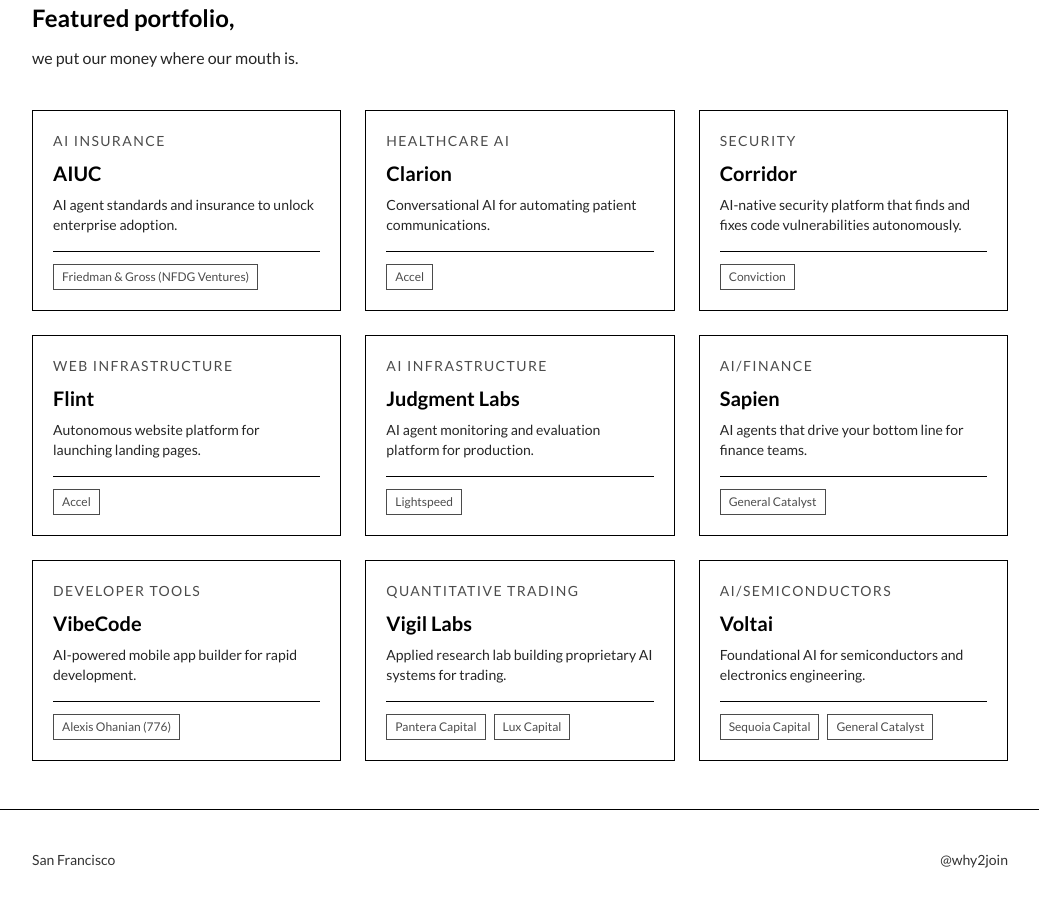
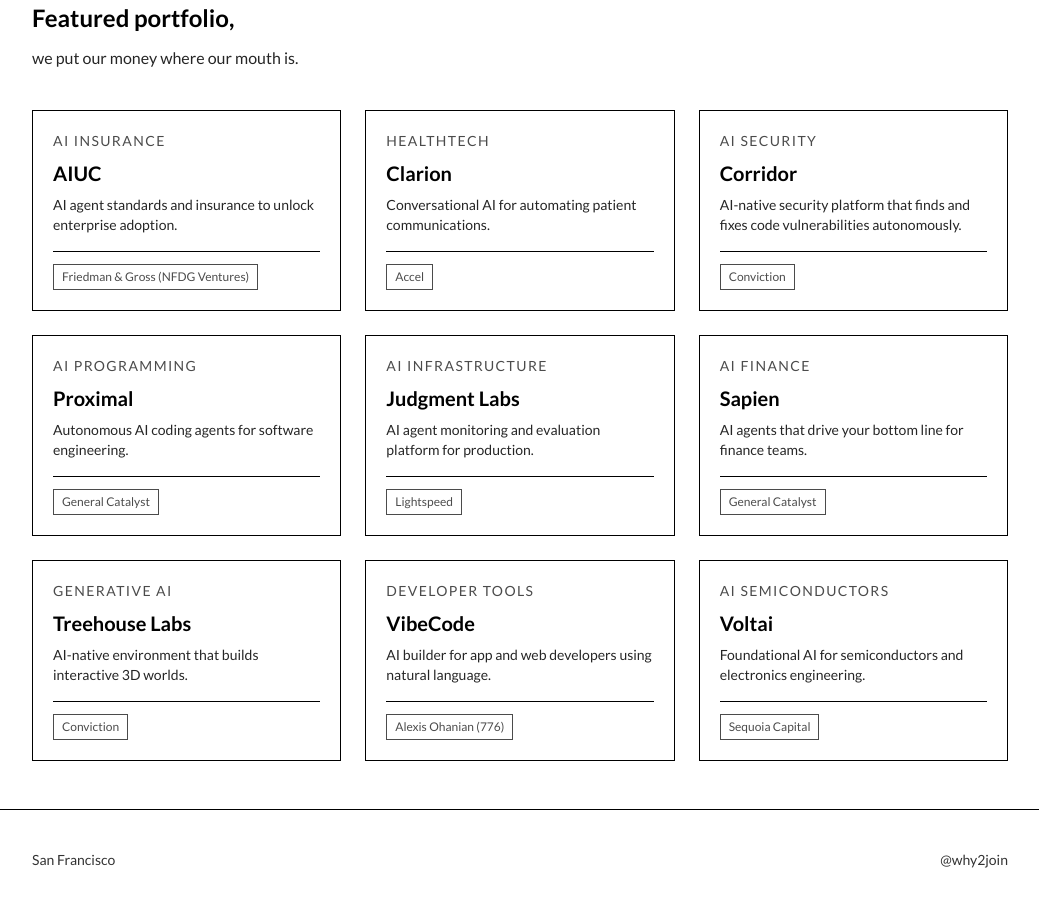
Before and after one commit to seankohli42-ctrl/Why-You-Should-Join, a Next.js app: page / in a window 1280 px wide. Shown: the part 1240-2146 px from the top of the page, without its empty margins (120-1159 px from the left). Built offline with nearby package versions, Linux system fonts and the light colour scheme.

Commit message:
Add files via upload
Replace page.tsx

```diff
--- a/src/app/page.tsx
+++ b/src/app/page.tsx
@@ -17,14 +17,14 @@
 
 const companies: Company[] = [
   { name: "AIUC", sector: "AI Insurance", blurb: "AI agent standards and insurance to unlock enterprise adoption.", url: "https://aiuc.com", vcs: [{ name: "Friedman & Gross (NFDG Ventures)", url: "https://nat.org" }] },
-  { name: "Clarion", sector: "Healthcare AI", blurb: "Conversational AI for automating patient communications.", url: "https://www.clarionhealth.com", vcs: [{ name: "Accel", url: "https://www.accel.com" }] },
-  { name: "Corridor", sector: "Security", blurb: "AI-native security platform that finds and fixes code vulnerabilities autonomously.", url: "https://corridor.dev", vcs: [{ name: "Conviction", url: "https://www.conviction.com" }] },
-  { name: "Flint", sector: "Web Infrastructure", blurb: "Autonomous website platform for launching landing pages.", url: "https://www.tryflint.com", vcs: [{ name: "Accel", url: "https://www.accel.com" }] },
+  { name: "Clarion", sector: "HEALTHTECH", blurb: "Conversational AI for automating patient communications.", url: "https://www.clarionhealth.com", vcs: [{ name: "Accel", url: "https://www.accel.com" }] },
+  { name: "Corridor", sector: "AI SECURITY", blurb: "AI-native security platform that finds and fixes code vulnerabilities autonomously.", url: "https://corridor.dev", vcs: [{ name: "Conviction", url: "https://www.conviction.com" }] },
+  { name: "Proximal", sector: "AI Programming", blurb: "Autonomous AI coding agents for software engineering.", url: "https://proximal.ai", vcs: [{ name: "General Catalyst", url: "https://www.generalcatalyst.com" }] },
   { name: "Judgment Labs", sector: "AI Infrastructure", blurb: "AI agent monitoring and evaluation platform for production.", url: "https://judgmentlabs.ai", vcs: [{ name: "Lightspeed", url: "https://lsvp.com" }] },
-  { name: "Sapien", sector: "AI/Finance", blurb: "AI agents that drive your bottom line for finance teams.", url: "https://www.getsapien.com/", vcs: [{ name: "General Catalyst", url: "https://www.generalcatalyst.com" }] },
-  { name: "VibeCode", sector: "Developer Tools", blurb: "AI-powered mobile app builder for rapid development.", url: "https://www.vibecodeapp.com/", vcs: [{ name: "Alexis Ohanian (776)", url: "https://sevensevensix.com" }] },
-  { name: "Vigil Labs", sector: "Quantitative Trading", blurb: "Applied research lab building proprietary AI systems for trading.", url: "https://vigillabs.ai", vcs: [{ name: "Pantera Capital", url: "https://panteracapital.com" }, { name: "Lux Capital", url: "https://www.luxcapital.com" }] },
-  { name: "Voltai", sector: "AI/Semiconductors", blurb: "Foundational AI for semiconductors and electronics engineering.", url: "https://www.voltai.com", vcs: [{ name: "Sequoia Capital", url: "https://www.sequoiacap.com" }, { name: "General Catalyst", url: "https://www.generalcatalyst.com" }] },
+  { name: "Sapien", sector: "AI Finance", blurb: "AI agents that drive your bottom line for finance teams.", url: "https://www.getsapien.com/", vcs: [{ name: "General Catalyst", url: "https://www.generalcatalyst.com" }] },
+  { name: "Treehouse Labs", sector: "Generative AI", blurb: "AI-native environment that builds interactive 3D worlds.", url: "https://treehouselabs.ai", vcs: [{ name: "Conviction", url: "https://www.conviction.com" }] },
+  { name: "VibeCode", sector: "Developer Tools", blurb: "AI builder for app and web developers using natural language.", url: "https://www.vibecodeapp.com/", vcs: [{ name: "Alexis Ohanian (776)", url: "https://sevensevensix.com" }] },
+  { name: "Voltai", sector: "AI Semiconductors", blurb: "Foundational AI for semiconductors and electronics engineering.", url: "https://www.voltai.com", vcs: [{ name: "Sequoia Capital", url: "https://www.sequoiacap.com" }] },
 ];
 
 export default function Home() {
```
